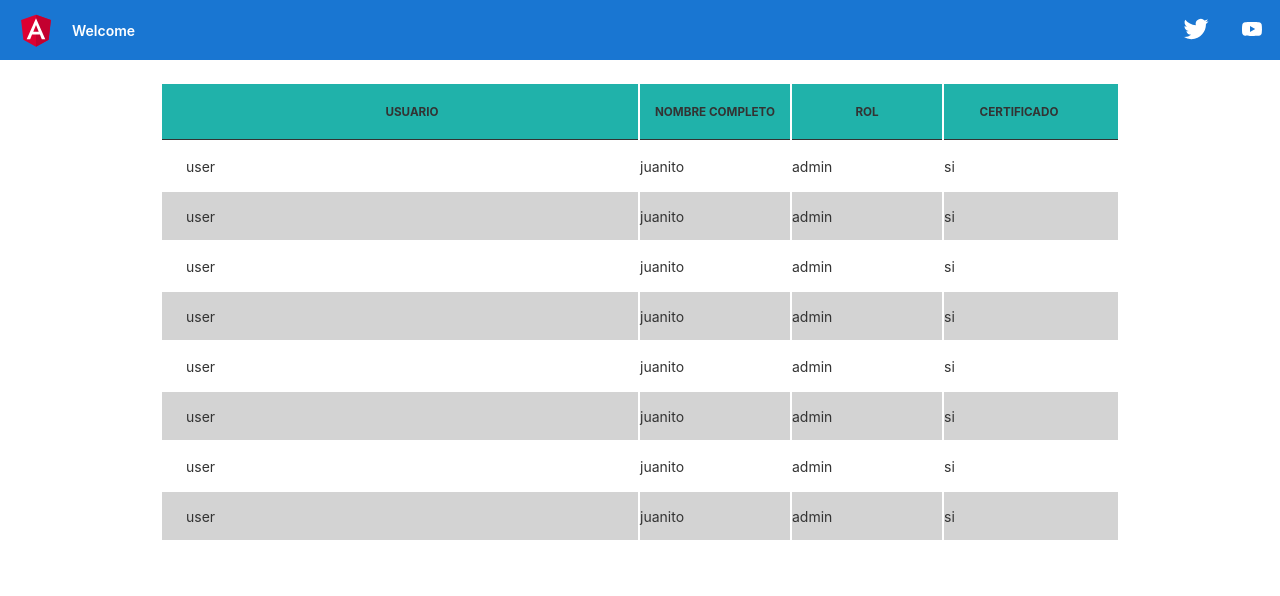
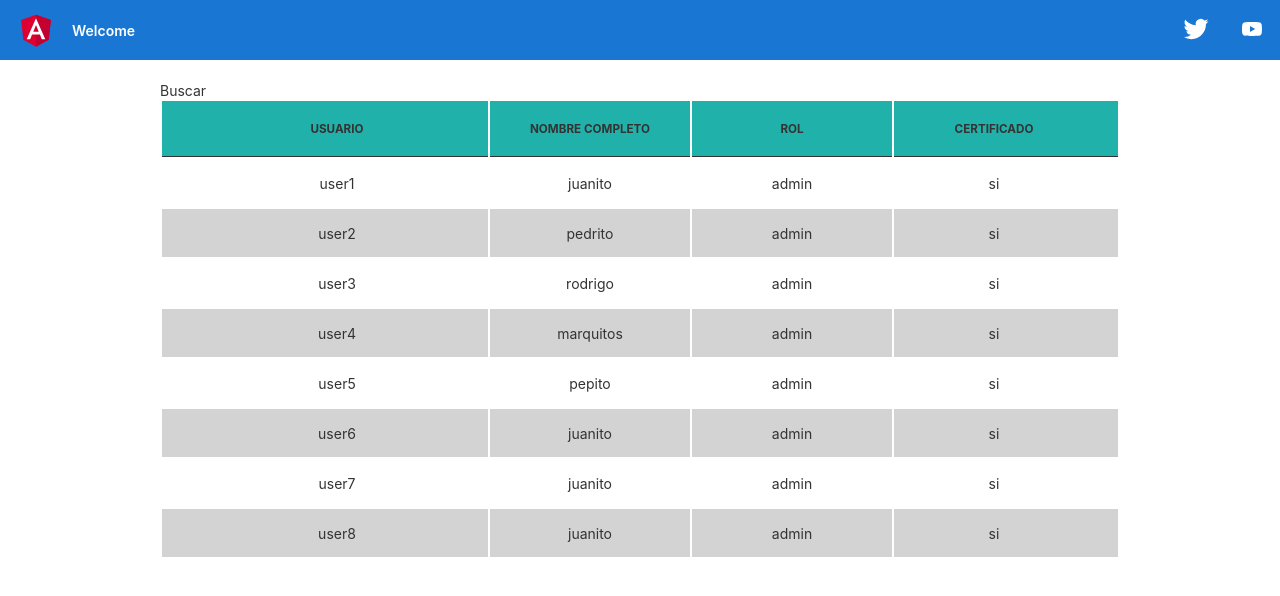
Before and after one commit to marcossanz-dev/RCFv0, an Angular app: page / in a window 1280 px wide. Shown: the top 596 px of the page. Built offline with nearby package versions, Linux system fonts and the light colour scheme.

Commit message:
buscador

```diff
--- a/src/app/app.component.scss
+++ b/src/app/app.component.scss
@@ -1,4 +1,4 @@
 .content{
     width: 100%;
-    display: grid  !important;
+    display: table-cell;
 }
--- a/src/app/pages/login/login.component.html
+++ /dev/null
@@ -1 +0,0 @@
-<p>login works!</p>
--- a/src/app/pages/login/login.component.ts
+++ /dev/null
@@ -1,15 +0,0 @@
-import { Component, OnInit } from '@angular/core';
-
-@Component({
-  selector: 'app-login',
-  templateUrl: './login.component.html',
-  styleUrls: ['./login.component.scss']
-})
-export class LoginComponent implements OnInit {
-
-  constructor() { }
-
-  ngOnInit(): void {
-  }
-
-}
--- a/src/app/pages/tabla/tabla.component.html
+++ b/src/app/pages/tabla/tabla.component.html
@@ -1,3 +1,7 @@
+<mat-form-field>
+    <mat-label>Buscar</mat-label>
+    <input matInput (keyup)="filtrar($event)" placeholder="">
+  </mat-form-field>
 <div class="mat-elevation-z8">
     <table mat-table [dataSource]="dataSource">
 
--- a/src/app/pages/tabla/tabla.component.scss
+++ b/src/app/pages/tabla/tabla.component.scss
@@ -9,7 +9,7 @@ table {
 }
 
 .mat-row:hover {
-  background-color: rgb(107, 235, 240);
+  background-color: rgb(139, 212, 255);
   cursor: pointer;
 }
 
@@ -26,13 +26,17 @@ th.mat-header-cell {
 
 .mat-row:nth-child(even) {
   background: lightgray;
+  &:hover{
+    background-color: rgb(139, 212, 255);
+
+  }
 }
 
 td.mat-cell{
   border: none;
   width: 100%;
-  justify-content: center;
-  min-width: 150px;
+  text-align: center;
+  min-width: 200px;
 }
 
 
--- a/src/app/pages/tabla/tabla.component.ts
+++ b/src/app/pages/tabla/tabla.component.ts
@@ -14,6 +14,11 @@ export class TablaComponent implements AfterViewInit {
 
   ngAfterViewInit() {
   }
+
+  filtrar(event: Event) {
+    const filtro = (event.target as HTMLInputElement).value;
+    this.dataSource.filter = filtro.trim().toLowerCase();
+  }
 }
 
 export interface Usuarios {
@@ -24,13 +29,13 @@ export interface Usuarios {
 }
 
 const DATOS: Usuarios[] = [
-  {usuario: 'user', nombre: 'juanito', rol: 'admin', certificado: 'si'},
-  {usuario: 'user', nombre: 'juanito', rol: 'admin', certificado: 'si'},
-  {usuario: 'user', nombre: 'juanito', rol: 'admin', certificado: 'si'},
-  {usuario: 'user', nombre: 'juanito', rol: 'admin', certificado: 'si'},
-  {usuario: 'user', nombre: 'juanito', rol: 'admin', certificado: 'si'},
-  {usuario: 'user', nombre: 'juanito', rol: 'admin', certificado: 'si'},
-  {usuario: 'user', nombre: 'juanito', rol: 'admin', certificado: 'si'},
-  {usuario: 'user', nombre: 'juanito', rol: 'admin', certificado: 'si'},
+  {usuario: 'user1', nombre: 'juanito', rol: 'admin', certificado: 'si'},
+  {usuario: 'user2', nombre: 'pedrito', rol: 'admin', certificado: 'si'},
+  {usuario: 'user3', nombre: 'rodrigo', rol: 'admin', certificado: 'si'},
+  {usuario: 'user4', nombre: 'marquitos', rol: 'admin', certificado: 'si'},
+  {usuario: 'user5', nombre: 'pepito', rol: 'admin', certificado: 'si'},
+  {usuario: 'user6', nombre: 'juanito', rol: 'admin', certificado: 'si'},
+  {usuario: 'user7', nombre: 'juanito', rol: 'admin', certificado: 'si'},
+  {usuario: 'user8', nombre: 'juanito', rol: 'admin', certificado: 'si'},
 
 ];
```
Also changed, not shown: src/app/app.module.ts (+6 -4 lines), src/app/pages/login/login.component.scss (deleted), 1 other file (tests, documents, lock files or other folders).
